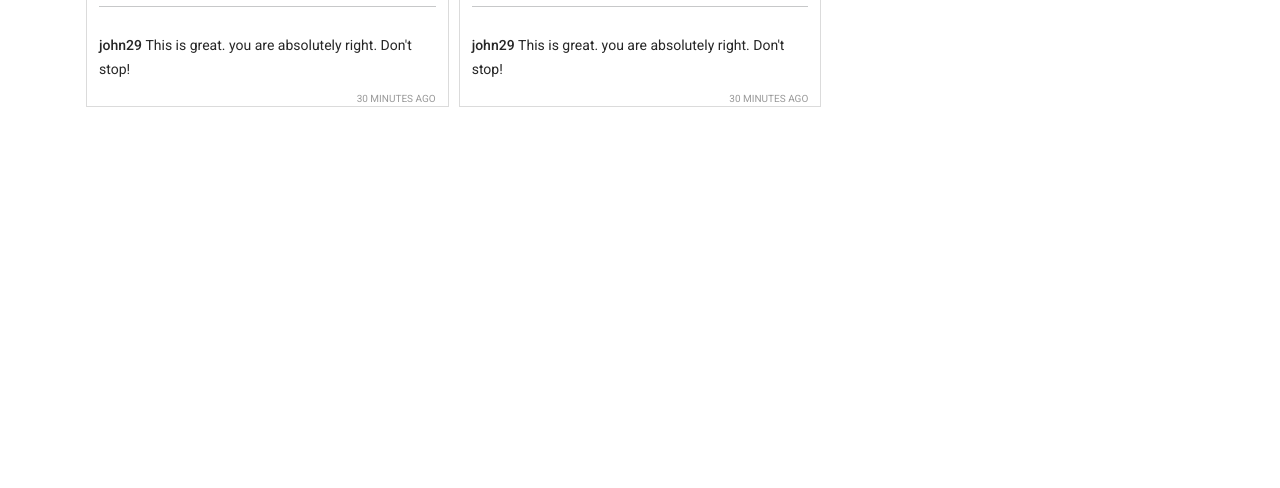
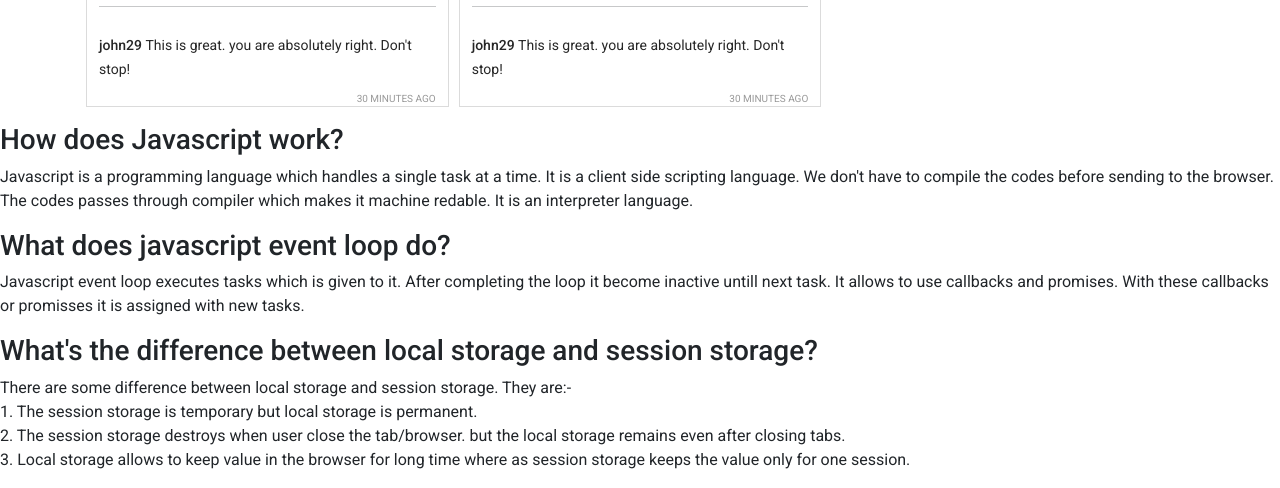
Before and after one commit to amixubaer/insta-shohor, a plain HTML site: page index.html in a window 1280 px wide. Shown: the part 1425-1913 px from the top of the page. Before the commit the page ends 1548 px from the top, so only its background shows below. Drawn offline with nearby package versions, Linux system fonts and the light colour scheme.

Commit message:
question answer

```diff
--- a/index.html
+++ b/index.html
@@ -51,15 +51,27 @@
           id="navbarSupportedContent"
         >
           <ul class="navbar-nav mr-auto">
-                        <li class="nav-link active" role="button" onclick="switchTab( 'posts' )">
+            <li
+              class="nav-link active"
+              role="button"
+              onclick="switchTab( 'posts' )"
+            >
               <i class="fa-solid fa-house"></i>
             </li>
 
-                        <li class="nav-link active" role="button" onclick="switchTab( 'liked' )">
+            <li
+              class="nav-link active"
+              role="button"
+              onclick="switchTab( 'liked' )"
+            >
               <i class="fa-solid fa-heart text-danger"></i>
             </li>
 
-                        <li class="nav-link active" role="button" onclick="switchTab( 'reported' )">
+            <li
+              class="nav-link active"
+              role="button"
+              onclick="switchTab( 'reported' )"
+            >
               <i class="fa-solid fa-eye-slash"></i>
             </li>
           </ul>
@@ -67,8 +79,7 @@
       </nav>
     </header>
     <main class="main container mx-auto p-3">
-            <div id="posts">
-            </div>
+      <div id="posts"></div>
       <div id="liked">
         <h1>Liked posts</h1>
       </div>
@@ -77,6 +88,31 @@
         <h1>Reported posts</h1>
       </div>
     </main>
+    <section>
+      <h3>How does Javascript work?</h3>
+      <p>
+        Javascript is a programming language which handles a single task at a
+        time. It is a client side scripting language. We don't have to compile
+        the codes before sending to the browser. The codes passes through
+        compiler which makes it machine redable. It is an interpreter language.
+      </p>
+      <h3>What does javascript event loop do?</h3>
+      <p>
+        Javascript event loop executes tasks which is given to it. After
+        completing the loop it become inactive untill next task. It allows to
+        use callbacks and promises. With these callbacks or promisses it is
+        assigned with new tasks.
+      </p>
+      <h3>What's the difference between local storage and session storage?</h3>
+      <p>
+        There are some difference between local storage and session storage.
+        They are:- <br />1. The session storage is temporary but local storage
+        is permanent. <br />2. The session storage destroys when user close the
+        tab/browser. but the local storage remains even after closing tabs.
+        <br />3. Local storage allows to keep value in the browser for long time
+        where as session storage keeps the value only for one session.
+      </p>
+    </section>
     <footer></footer>
 
     <!-- add javascript  file  -->
```
Lines whose indentation alone changed are shown as unchanged.
